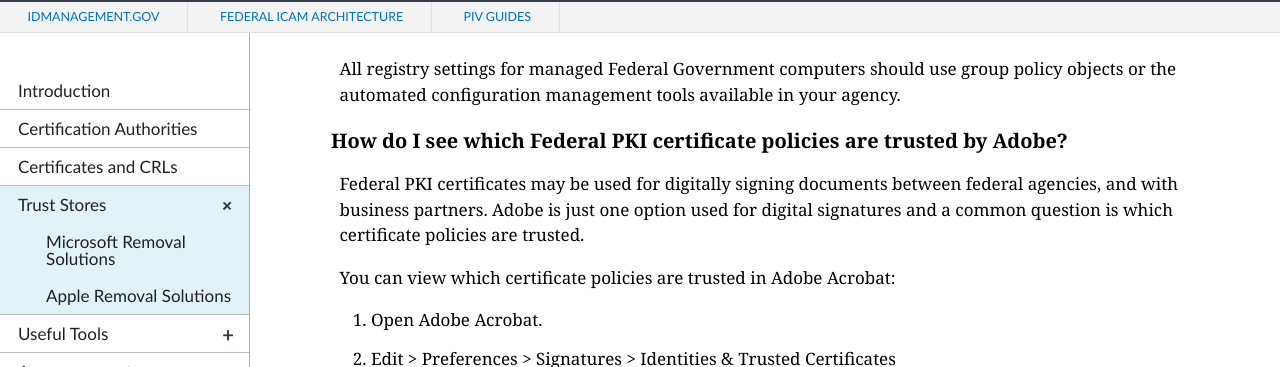
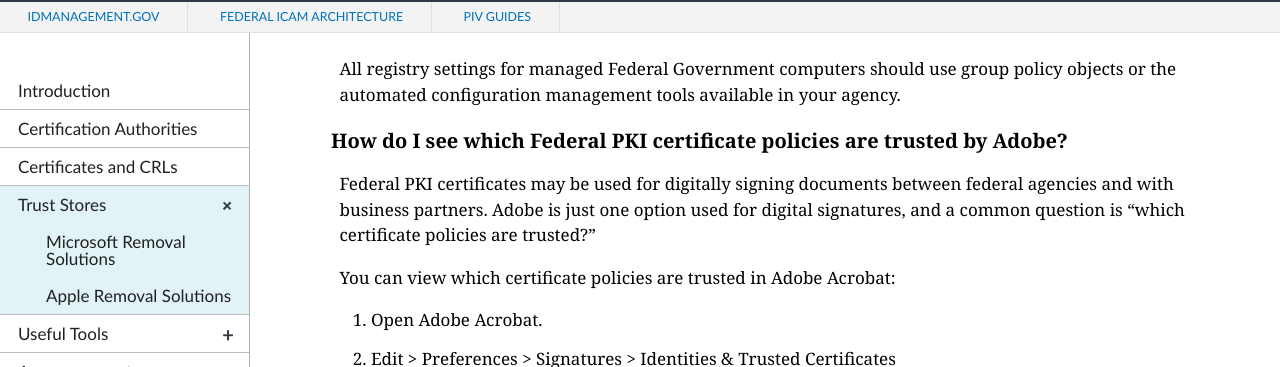
Before and after one commit to GSA/fpki-guides, a Jekyll site: the page built from _truststores/00_index.md, in a window 1280 px wide and 900 px high, scrolled down 2549 px. Shown: the part 88-455 px from the top of the window. Built offline with Jekyll 4.4.1, drawn with Linux system fonts in a browser that asks for light colours; nearby versions of some CDN libraries; library files that are not in the unit come from our copies.

```diff
--- a/_truststores/00_index.md
+++ b/_truststores/00_index.md
@@ -56,7 +56,7 @@ All registry settings for managed Federal Government computers should use group
 
 ### How do I see which Federal PKI certificate policies are trusted by Adobe?
 
-Federal PKI certificates may be used for digitally signing documents between federal agencies, and with business partners.  Adobe is just one option used for digital signatures and a common question is which certificate policies are trusted.
+Federal PKI certificates may be used for digitally signing documents between federal agencies and with business partners.  Adobe is just one option used for digital signatures, and a common question is "which certificate policies are trusted?"
 
 You can view which certificate policies are trusted in Adobe Acrobat:
 
```
